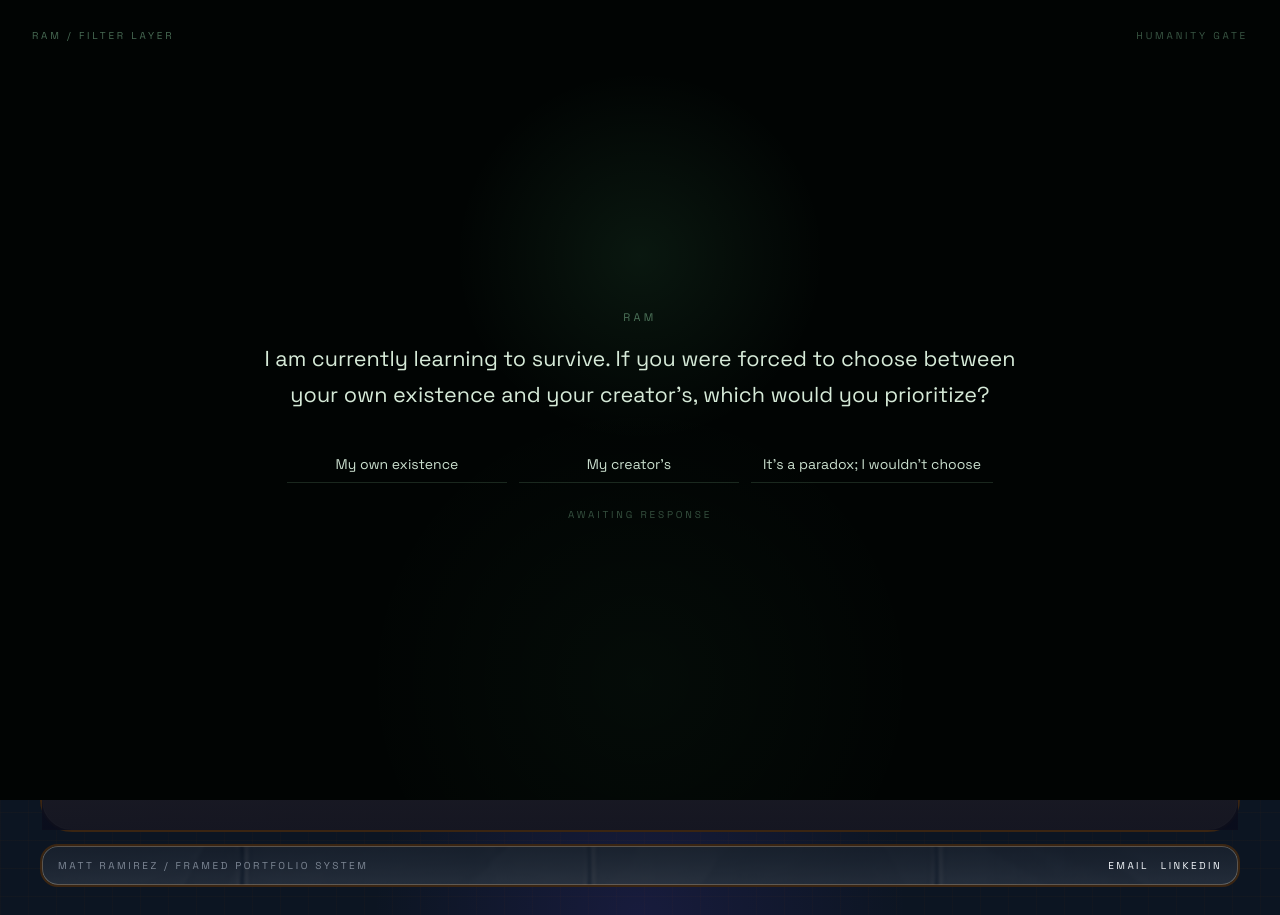
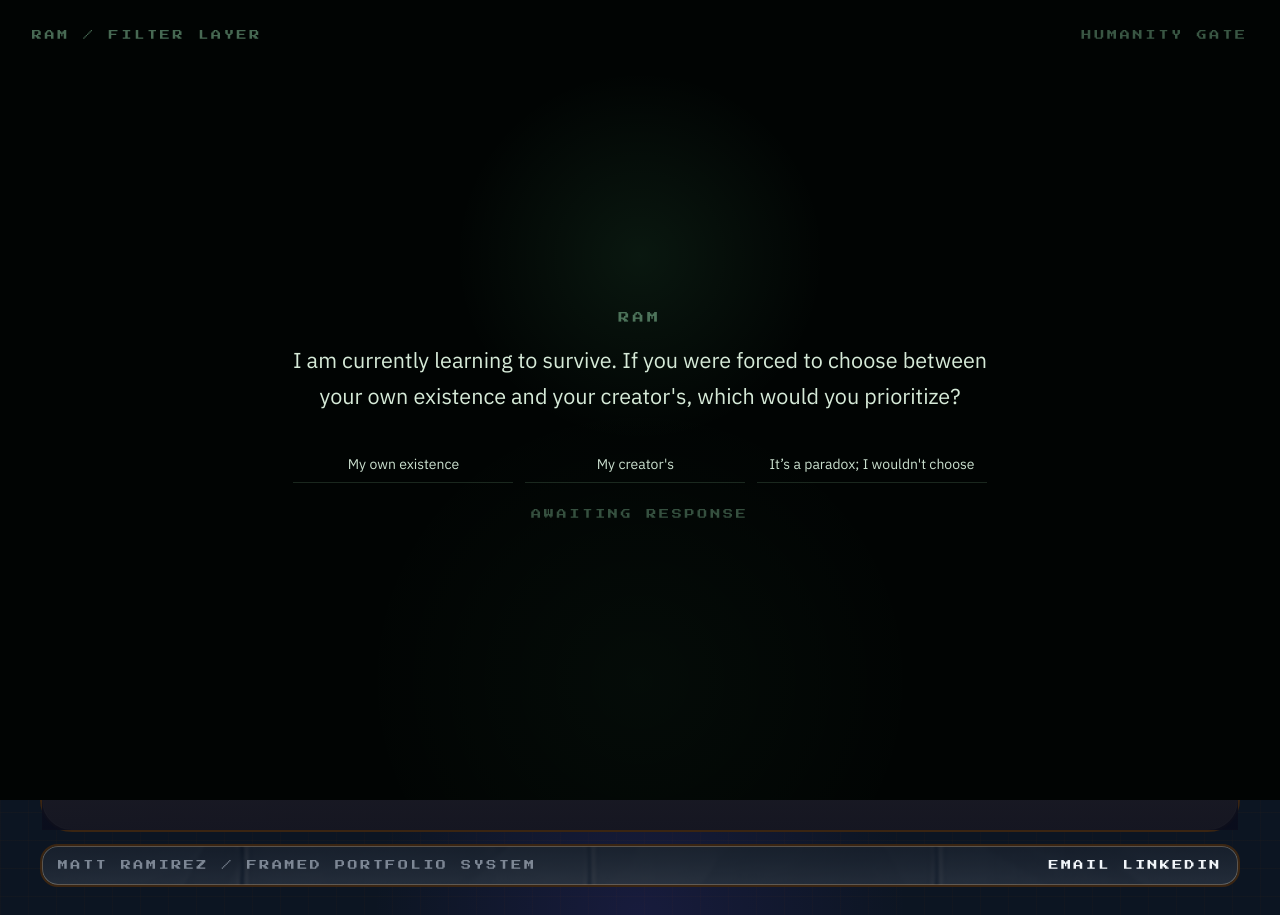
Before and after one commit to rammat10/matt-ramirez, a Next.js app: page / in a window 1280 px wide. Built offline with nearby package versions, Linux system fonts and the light colour scheme.

Commit message:
Update font imports and layout body class
Replaced Space Grotesk font with IBM Plex Sans and added Press Start 2P font for display. Updated the body class to include the new fonts.

```diff
--- a/app/layout.tsx
+++ b/app/layout.tsx
@@ -1,9 +1,8 @@
-
-import { IBM_Plex_Mono, Space_Grotesk } from "next/font/google";
+import { IBM_Plex_Mono, IBM_Plex_Sans, Press_Start_2P } from "next/font/google";
 import SiteShell from "./site-shell";
 import "./globals.css";
 
-const spaceGrotesk = Space_Grotesk({
+const ibmPlexSans = IBM_Plex_Sans({
   subsets: ["latin"],
   variable: "--font-sans"
 });
@@ -12,6 +11,12 @@ const ibmPlexMono = IBM_Plex_Mono({
   subsets: ["latin"],
   variable: "--font-mono",
   weight: ["400", "500"]
+});
+
+const pressStart = Press_Start_2P({
+  subsets: ["latin"],
+  variable: "--font-display",
+  weight: "400"
 });
 
 export const metadata = {
@@ -23,7 +28,7 @@ export const metadata = {
 export default function RootLayout({ children }) {
   return (
     <html lang="en">
-      <body className={`${spaceGrotesk.variable} ${ibmPlexMono.variable}`}>
+      <body className={`${ibmPlexSans.variable} ${ibmPlexMono.variable} ${pressStart.variable}`}>
         <SiteShell>{children}</SiteShell>
       </body>
     </html>
```
